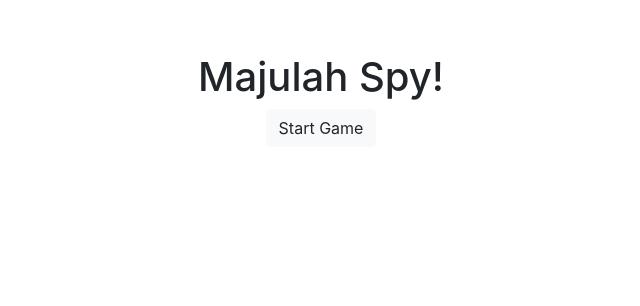
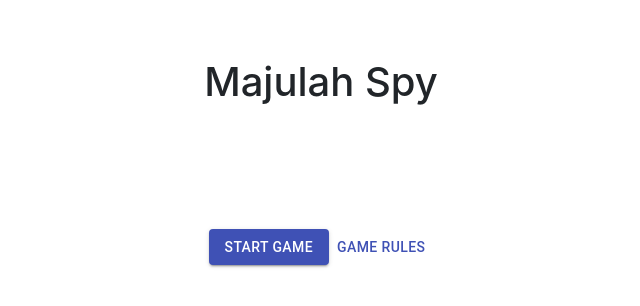
Before and after one commit to lowjiansheng/spyfallsg, a React (Create React App) app: page / in a window 1280 px wide. Shown: the part 300-606 px from the top of the page, without its empty margins (319-959 px from the left). Built offline with nearby package versions, Linux system fonts and the light colour scheme.

Commit message:
fix alignments for first 2 pages

```diff
--- a/src/shared/css/alignment.css
+++ b/src/shared/css/alignment.css
@@ -6,10 +6,16 @@
 
 }
 
+.maximum-width {
+    width: 100%;
+}
+
+.button-spacing {
+    margin: 10%;
+}
+
 .vertical-center {
     min-height: 100%;  /* Fallback for browsers do NOT support vh unit */
     min-height: 100vh; /* These two lines are counted as one :-)       */
-
-
     align-items: center;
 }
--- /dev/null
+++ b/src/shared/css/primary-banner.css
@@ -0,0 +1,3 @@
+.primary-banner {
+    margin: 10%;
+}
--- a/src/shared/layouts/GameSetupLayout/PrimaryBanner.js
+++ b/src/shared/layouts/GameSetupLayout/PrimaryBanner.js
@@ -1,9 +1,11 @@
 import React from 'react';
+
+import "../../css/primary-banner.css"
 
 const PrimaryBanner = (logo) => {
     return (
-        <h1>
-            Majulah Spy!
+        <h1 className="primary-banner">
+            Majulah Spy
         </h1>
     )
 }
--- a/src/shared/layouts/GameSetupLayout/index.js
+++ b/src/shared/layouts/GameSetupLayout/index.js
@@ -4,11 +4,12 @@ import PrimaryButton from './PrimaryButton';
 import {Container, Row, Col} from 'react-bootstrap';
 import GameSetupForm from './GameSetupForm';
 
+import "../../css/alignment.css"
 
 const GameSetupLayout = ({startGame, numPlayers, numSpies, maxSpies, handleNumPlayersChange, handleNumSpiesChange}) => {
     return (
-        <div className="d-flex align-self-center flex-column">
-            <div className="p2">
+        <div className="d-flex align-self-center flex-column maximum-width">
+            <div className="d-flex p2 justify-content-center">
                 <PrimaryBanner/>
             </div>
 
--- a/src/shared/layouts/HomePageLayout/index.js
+++ b/src/shared/layouts/HomePageLayout/index.js
@@ -1,18 +1,21 @@
 import React from 'react';
-import { Row, Container, Button, Col } from 'react-bootstrap';
+import { Row, Container, Col } from 'react-bootstrap';
 import PrimaryBanner from '../GameSetupLayout/PrimaryBanner';
+
+import Button from '@material-ui/core/Button';
 
 import "../../css/alignment.css"
 import "../../css/bootstrap.min.css"
 
 const HomePageLayout = ({startGameSetup}) => {
     return (
-        <div className="d-flex align-self-center flex-column ">
-            <div className="p2 ">
-                <PrimaryBanner />
+        <div className="d-flex align-self-center flex-column maximum-width" >
+            <div className="d-flex p2 justify-content-center">
+                <PrimaryBanner/>
             </div>
             <div className="d-flex p2 justify-content-center">
-                <Button variant="light" onClick={startGameSetup} >Start Game</Button>
+                <Button className="button-spacing" variant="contained" color="primary" onClick={startGameSetup}>Start Game</Button>
+                <Button color="primary" className="button-spacing">Game Rules</Button>
             </div>
         </div>
     )
```
